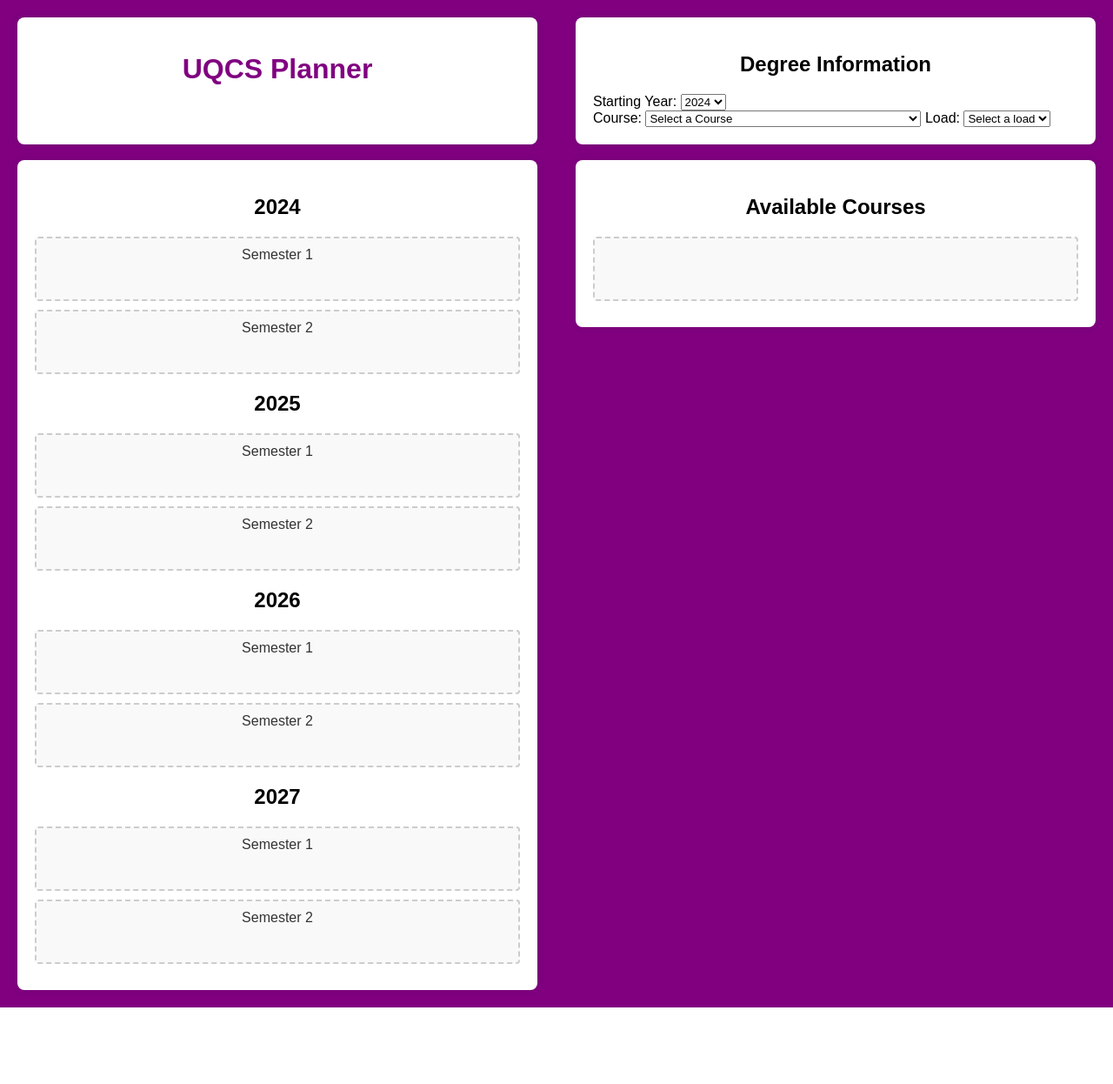
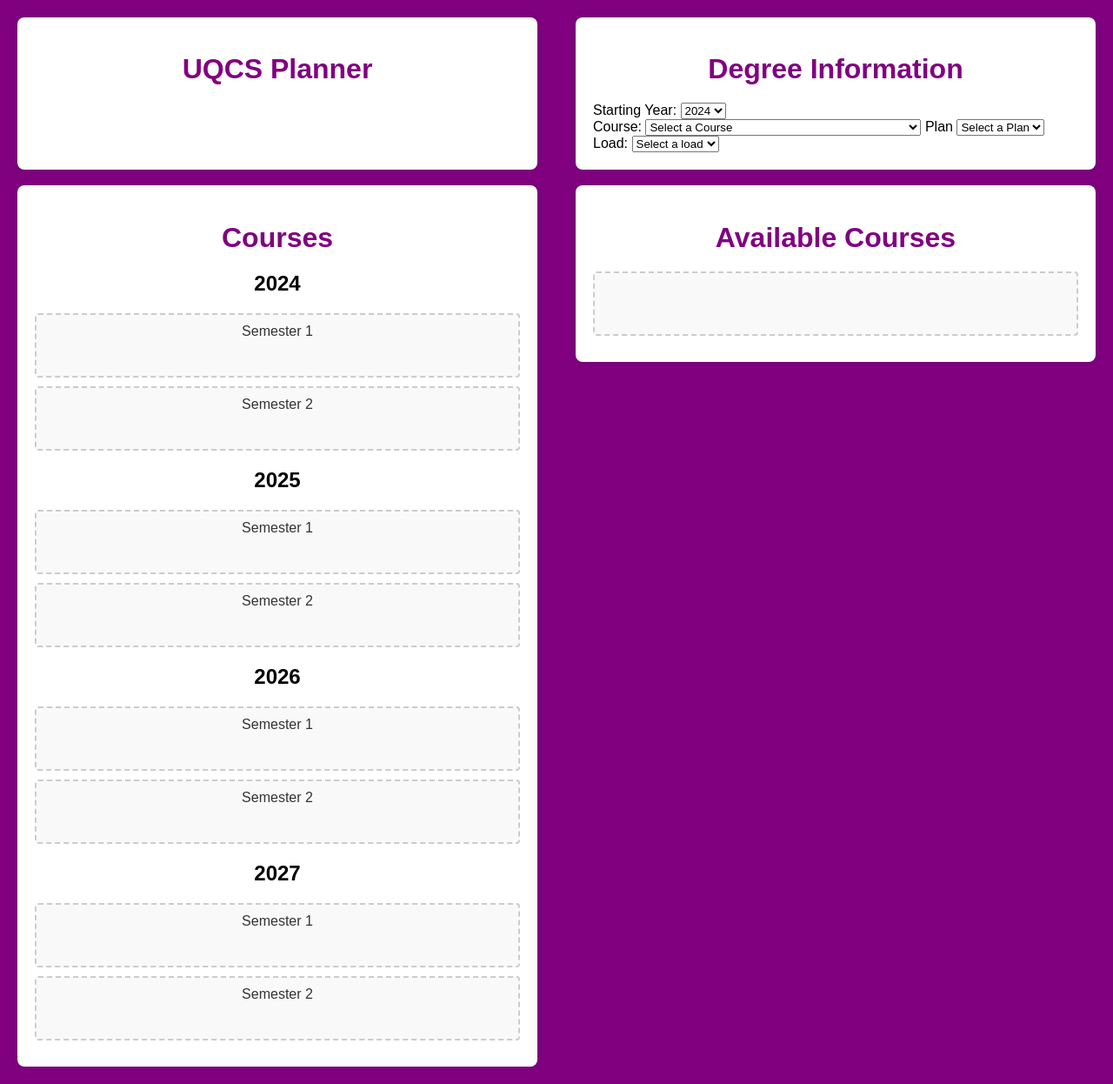
Before and after one commit to xboxdimensions/hackathon_planner, a Flask app: page / in a window 1280 px wide. Shown: the whole page at 87% size. Before the commit the page ends 1158 px from the top, so only its background shows below. Run offline with Flask 3, Linux system fonts and the light colour scheme; parts of the project's set-up code (start-up, migrations or seed data) failed here and were passed over.

Commit message:
uwu sorry

```diff
--- a/FlaskApp/templates/index.html
+++ b/FlaskApp/templates/index.html
@@ -47,7 +47,6 @@
 
 
         .course, .semester {
-            /* ... existing styles ... */
             transition: transform 0.3s ease;
 
         }
@@ -91,7 +90,7 @@
         <h1>UQCS Planner</h1>
     </div>
     <div class="semesters">
-        <h2>Degree Information</h2>
+        <h1>Degree Information</h1>
         <label for="starting-year">Starting Year:</label>
         <select id="starting-year">
             <option value="2024">2024</option>
@@ -104,6 +103,10 @@
         <select id="courseSelect">
             <option value="">Select a Course</option>
         </select>
+        <label for="plan">Plan<label>
+            <select id="planselect">
+            <option value="">Select a Plan</option>
+        </select>
         <label for="laod">Load:</label>
         <select id="laod">
             <option value="select">Select a load</option>
@@ -115,6 +118,7 @@
 <br>
 <div class="container">
     <div class="semesters">
+        <h1>Courses</h1>
         <h2>2024</h2>
         <div class="semester" id="semester1" ondrop="drop(event)" ondragover="allowDrop(event)" ondragleave="dragLeave(event)">Semester 1</div>
         <div class="semester" id="semester2" ondrop="drop(event)" ondragover="allowDrop(event)" ondragleave="dragLeave(event)">Semester 2</div>
@@ -128,8 +132,9 @@
         <div class="semester" id="semester7" ondrop="drop(event)" ondragover="allowDrop(event)" ondragleave="dragLeave(event)">Semester 1</div>
         <div class="semester" id="semester8" ondrop="drop(event)" ondragover="allowDrop(event)" ondragleave="dragLeave(event)">Semester 2</div>
     </div>
+
     <div class="courses">
-        <h2>Available Courses</h2>
+        <h1>Available Courses</h1>
         <div class="semester" id="cou" ondrop="drop(event)" ondragover="allowDrop(event)">
         <!-- <div class="course" draggable="true" id="course1">ENGG1300: Introduction to Electrical Systems</div>
         <div class="course" draggable="true" id="course2">INFS1200: Introduction to Information Systems</div>
@@ -347,6 +352,7 @@ document.getElementById('courseSelect').addEventListener('change', function() {
             newCourse.textContent = data.AvailiableCourses[Avcourse];
             newCourse.id = newCourse.textContent;
             newCourse.draggable = true;
+            newCourse.style.backgroundColor = 'black';
             newCourse.addEventListener('dragstart', drag);
             newCourse.addEventListener('dragend', function() {
                 this.classList.remove('dragging');
@@ -371,7 +377,6 @@ document.getElementById('courseSelect').addEventListener('change', function() {
                     newCourse.addEventListener('dragend', function() {
                         this.classList.remove('dragging');
                     });
-                    // Append the new course to the semester
 
                     document.getElementById(`semester${int}`).appendChild(newCourse);
                 }
```
